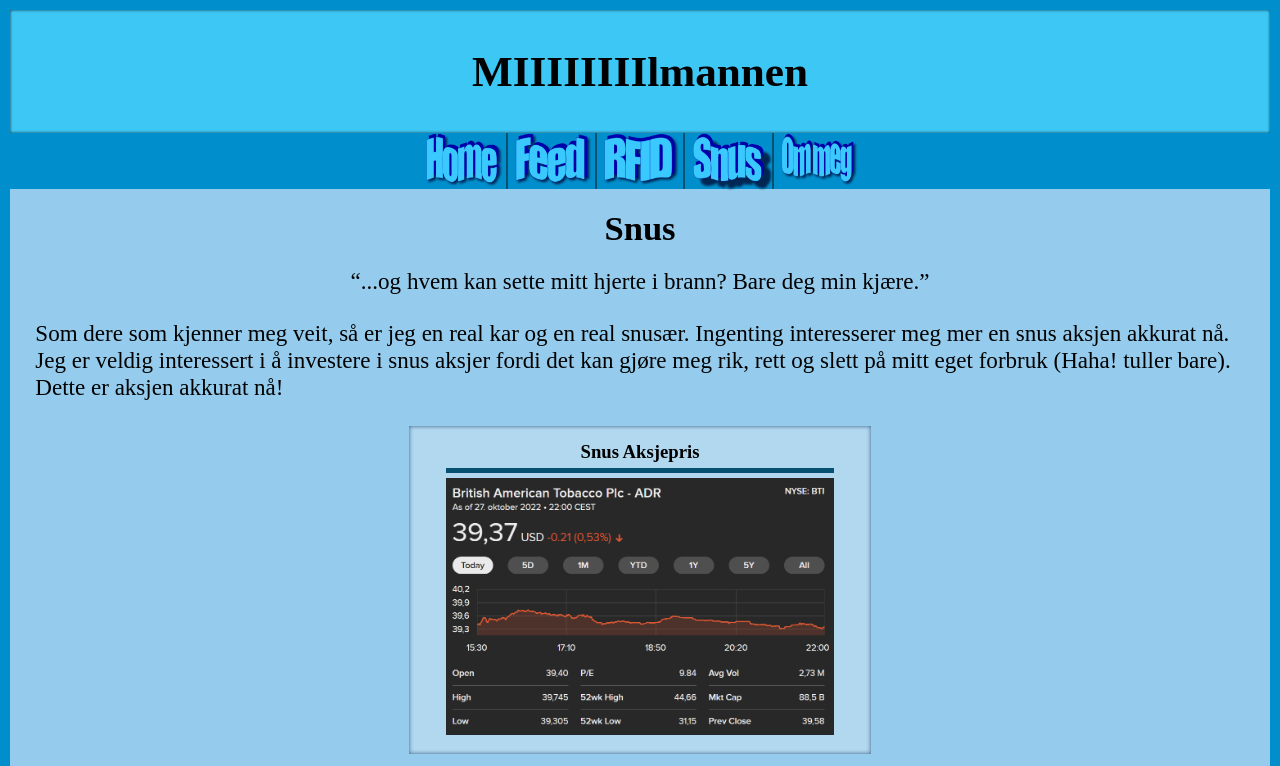
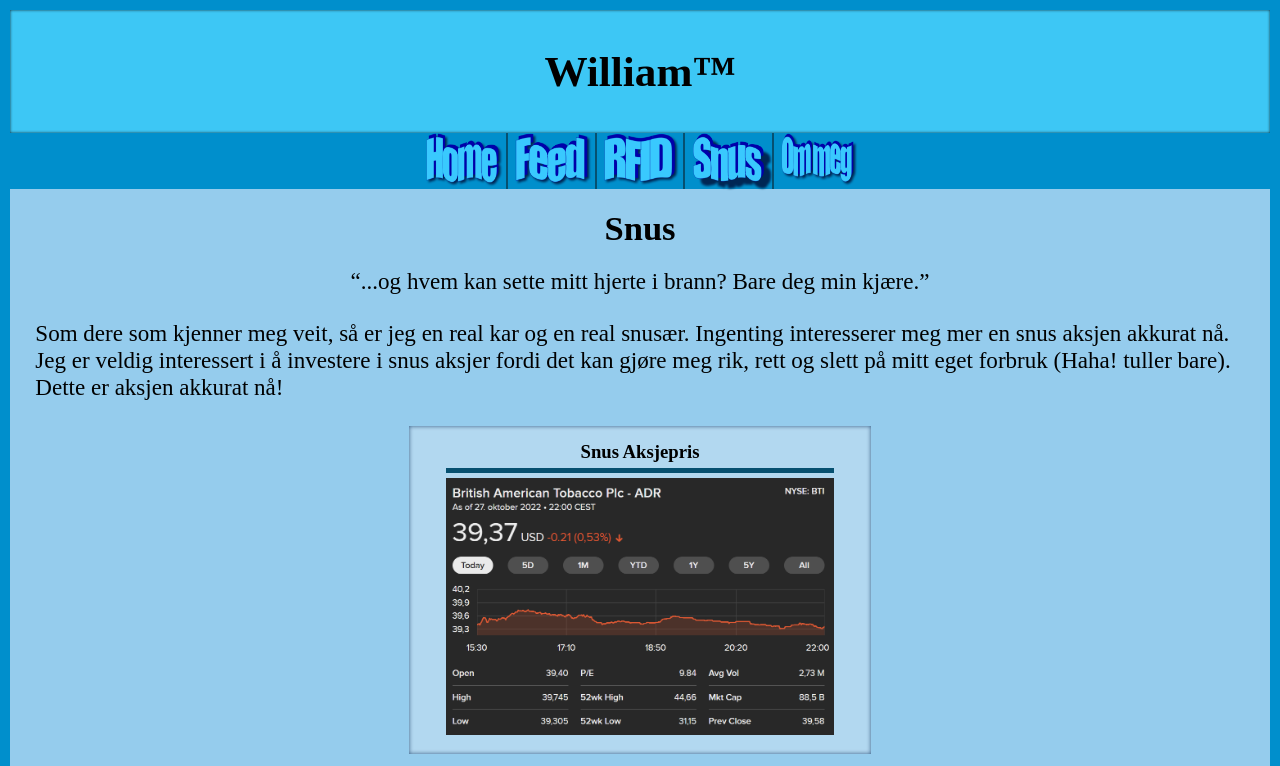
Before and after one commit to MrPota2/MrPota2.github.io, a plain HTML site: page snus.html in a window 1280 px wide. Shown: the top 766 px of the page. Drawn offline with Linux system fonts and the light colour scheme.

Commit message:
William sin side

```diff
--- a/snus.html
+++ b/snus.html
@@ -47,7 +47,7 @@
 
     <body>
         <div id="inner">
-            <h1>MIIIIIIIIlmannen</h1>
+            <h1>William™</h1>
             <nav id="navigationBar">
                 <ul>
                     <li><a href="index.html"><img src="tab_icons/Home.png"
```
